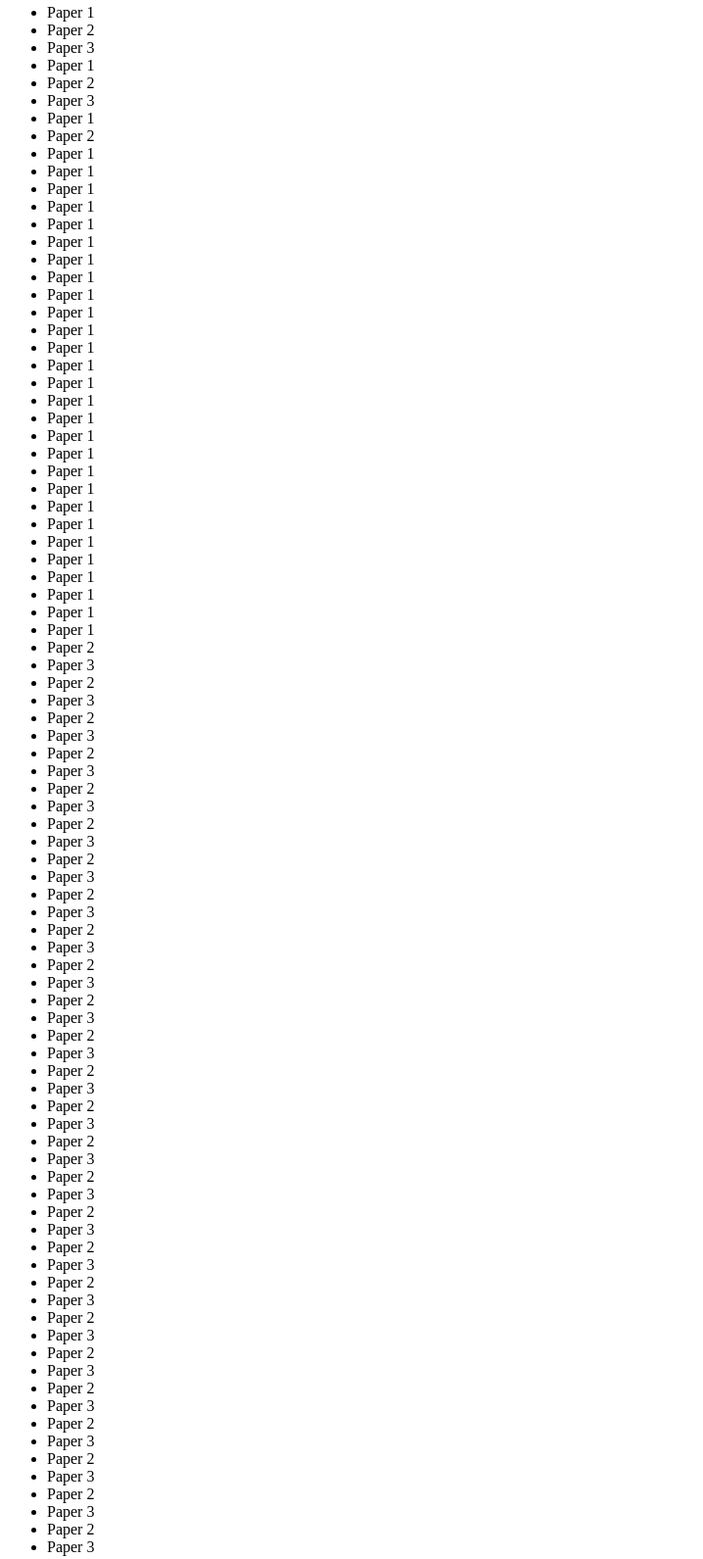
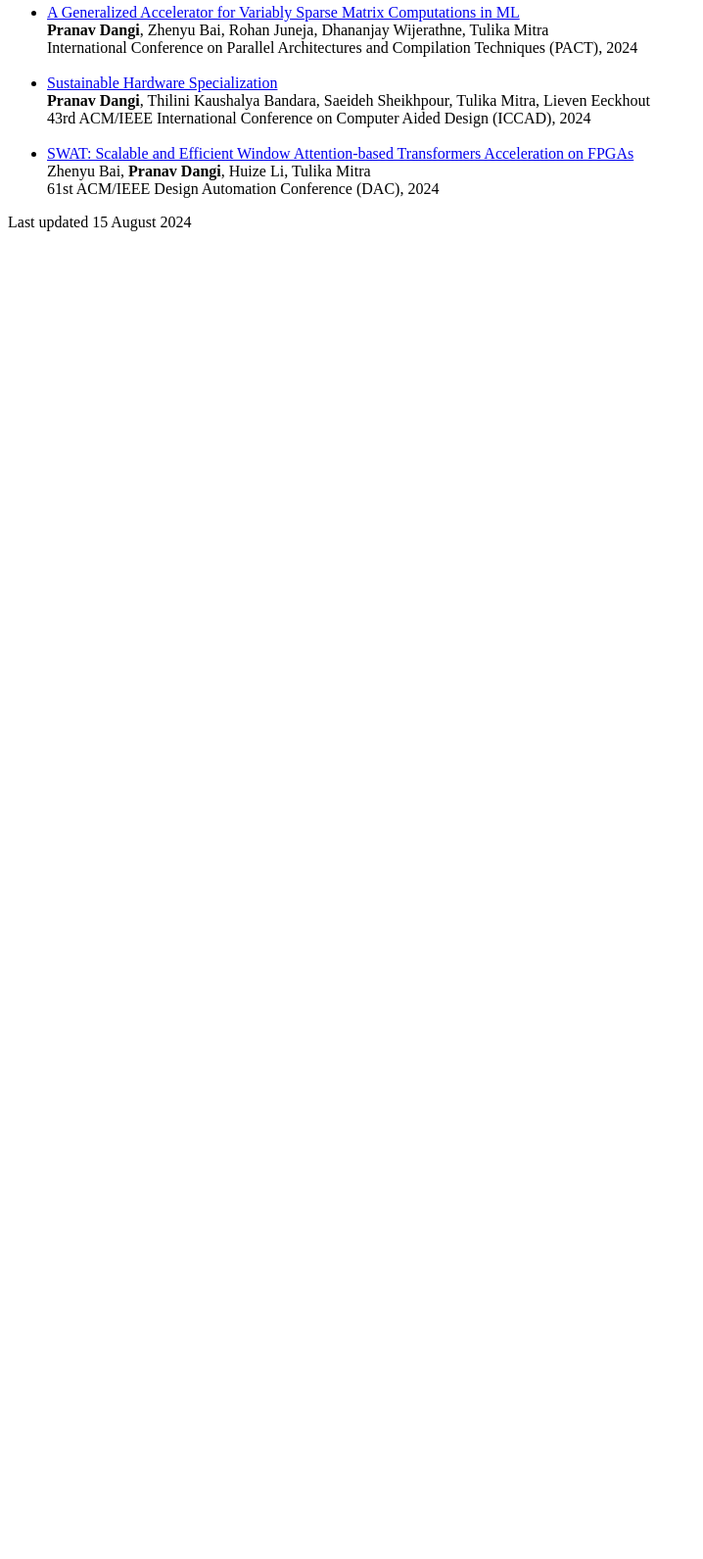
Before and after one commit to pranavdangi/pranavdangi.github.io, a plain HTML site: page front.html in a window 1280 px wide. Shown: the part 513-2104 px from the top of the page at 98% size, without its empty margins (0-718 px from the left). After the commit the page ends 800 px from the top, so only its background shows below. Drawn offline with Linux system fonts and the light colour scheme.

Commit message:
Update Papers

```diff
--- a/front.html
+++ b/front.html
@@ -33,99 +33,19 @@ B.E., Birla Institute of Technology and Science (BITS), Pilani, 2023.<br>
 <br><br>
 <H5>Publications</H5>
     <ul>
-      <li>Paper 1 </li>
-      <li>Paper 2 </li>
-      <li>Paper 3 </li>
-      <li>Paper 1 </li>
-      <li>Paper 2 </li>
-      <li>Paper 3 </li>
-      <li>Paper 1 </li>
-      <li>Paper 2 </li>
-      <li>Paper 1 </li>
-      <li>Paper 1 </li>
-      <li>Paper 1 </li>
-      <li>Paper 1 </li>
-      <li>Paper 1 </li>
-      <li>Paper 1 </li>
-      <li>Paper 1 </li>
-      <li>Paper 1 </li>
-      <li>Paper 1 </li>
-      <li>Paper 1 </li>
-      <li>Paper 1 </li>
-      <li>Paper 1 </li>
-      <li>Paper 1 </li>
-      <li>Paper 1 </li>
-      <li>Paper 1 </li>
-      <li>Paper 1 </li>
-      <li>Paper 1 </li>
-      <li>Paper 1 </li>
-      <li>Paper 1 </li>
-      <li>Paper 1 </li>
-      <li>Paper 1 </li>
-      <li>Paper 1 </li>
-      <li>Paper 1 </li>
-      <li>Paper 1 </li>
-      <li>Paper 1 </li>
-      <li>Paper 1 </li>
-      <li>Paper 1 </li>
-      <li>Paper 1 </li>
-      <li>Paper 2 </li>
-      <li>Paper 3 </li>
-      <li>Paper 2 </li>
-      <li>Paper 3 </li>
-      <li>Paper 2 </li>
-      <li>Paper 3 </li>
-      <li>Paper 2 </li>
-      <li>Paper 3 </li>
-      <li>Paper 2 </li>
-      <li>Paper 3 </li>
-      <li>Paper 2 </li>
-      <li>Paper 3 </li>
-      <li>Paper 2 </li>
-      <li>Paper 3 </li>
-      <li>Paper 2 </li>
-      <li>Paper 3 </li>
-      <li>Paper 2 </li>
-      <li>Paper 3 </li>
-      <li>Paper 2 </li>
-      <li>Paper 3 </li>
-      <li>Paper 2 </li>
-      <li>Paper 3 </li>
-      <li>Paper 2 </li>
-      <li>Paper 3 </li>
-      <li>Paper 2 </li>
-      <li>Paper 3 </li>
-      <li>Paper 2 </li>
-      <li>Paper 3 </li>
-      <li>Paper 2 </li>
-      <li>Paper 3 </li>
-      <li>Paper 2 </li>
-      <li>Paper 3 </li>
-      <li>Paper 2 </li>
-      <li>Paper 3 </li>
-      <li>Paper 2 </li>
-      <li>Paper 3 </li>
-      <li>Paper 2 </li>
-      <li>Paper 3 </li>
-      <li>Paper 2 </li>
-      <li>Paper 3 </li>
-      <li>Paper 2 </li>
-      <li>Paper 3 </li>
-      <li>Paper 2 </li>
-      <li>Paper 3 </li>
-      <li>Paper 2 </li>
-      <li>Paper 3 </li>
-      <li>Paper 2 </li>
-      <li>Paper 3 </li>
-      <li>Paper 2 </li>
-      <li>Paper 3 </li>
-      <li>Paper 2 </li>
-      <li>Paper 3 </li>
-      <li>Paper 2 </li>
-      <li>Paper 3 </li>
-      <li>Paper 2 </li>
-      <li>Paper 3 </li>
-      <li>Paper 3 </li>
+      <li><a href="error.html" target="_blank">A Generalized Accelerator for Variably Sparse Matrix Computations in ML</a>
+        <br><b>Pranav Dangi</b>, Zhenyu Bai, Rohan Juneja, Dhananjay Wijerathne, Tulika Mitra
+          <br>International Conference on Parallel Architectures and Compilation Techniques (PACT), 2024
+      <br/>
+      <br/>
+      <li><a href="papers/ICCAD24.pdf" target="_blank">Sustainable Hardware Specialization</a>
+        <br><b>Pranav Dangi</b>, Thilini Kaushalya Bandara, Saeideh Sheikhpour, Tulika Mitra, Lieven Eeckhout
+          <br>43rd ACM/IEEE International Conference on Computer Aided Design (ICCAD), 2024
+      <br/>
+      <br/>
+      <li><a href="papers/DAC24.pdf" target="_blank"> SWAT: Scalable and Efficient Window Attention-based Transformers Acceleration on FPGAs</a>
+          <br>Zhenyu Bai, <b>Pranav Dangi</b>, Huize Li, Tulika Mitra
+          <br>61st ACM/IEEE Design Automation Conference (DAC), 2024
     </ul>
 Last updated 15 August 2024
 </font></p>
@@ -135,7 +55,6 @@ Last updated 15 August 2024
     var scroll_dir = true;
     let oldScroll = window.scrollY;
     let lastDirection = null;
-
 //    function handleScroll() {
 //        let currentScroll = window.scrollY;
 //        let scrollDirection = currentScroll > oldScroll ? 'down' : 'up';
```
Also changed, not shown: error.html (+2 -1 lines), 2 other files.
